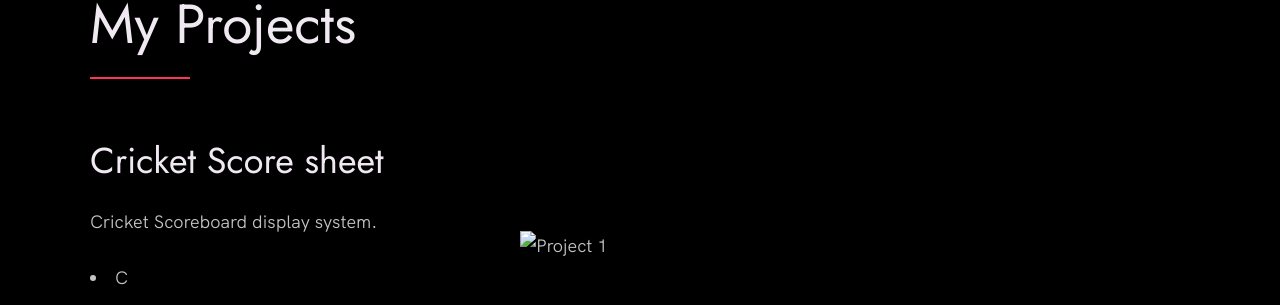
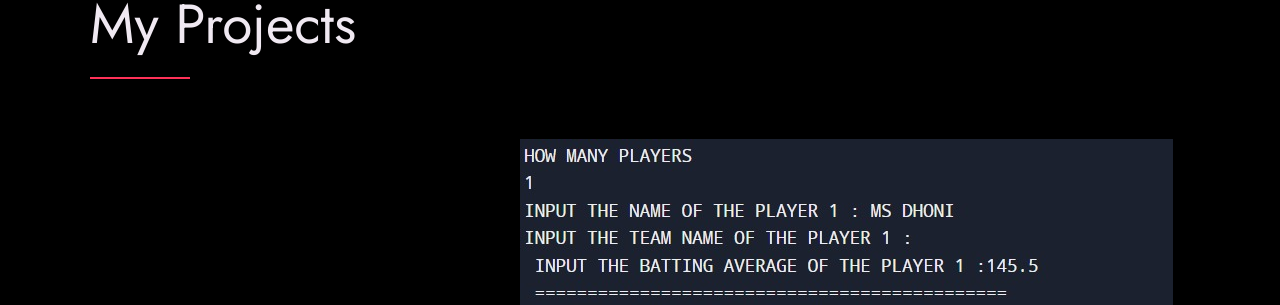
Before and after one commit to rv1527/portfolio, a plain HTML site: page index.html in a window 1280 px wide. Shown: the part 929-1234 px from the top of the page. Drawn offline with Linux system fonts and the light colour scheme.

Commit message:
Update index.html

```diff
--- a/index.html
+++ b/index.html
@@ -66,7 +66,7 @@
               </div>
             </div>
             <div class="work__image-box">
-              <img src="./images/project.jpg" class="work__image" alt="Project 1" />
+              <img src="./images/project.jpeg" class="work__image" alt="Project 1" />
             </div>
           </div>
         </div>
```
